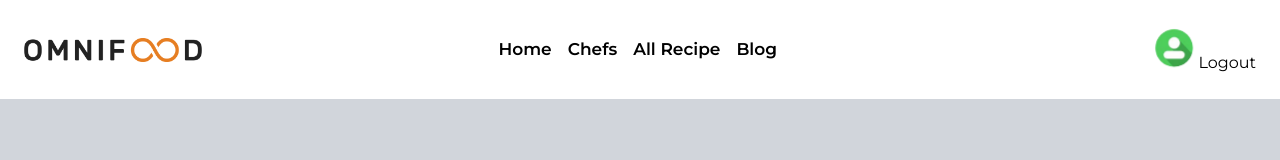
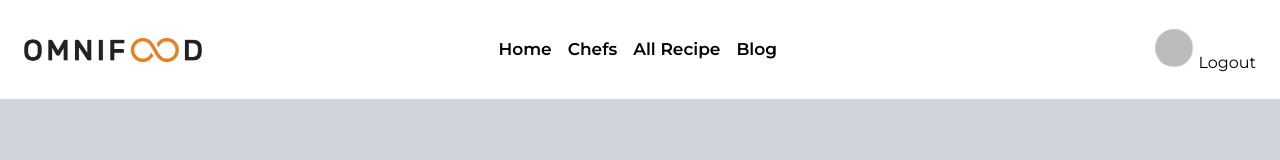
Before and after one commit to skmajumder/chef-recipe-hunter-client, a React (Vite) app: page /chefs/1 in a window 1280 px wide. Shown: the top 160 px of the page. Built offline with nearby package versions, Linux system fonts and the light colour scheme; no server answers; sample sign-in values are in the browser's storage.

Commit message:
User avatar and name show

```diff
--- a/src/components/Header/Header.jsx
+++ b/src/components/Header/Header.jsx
@@ -8,6 +8,8 @@ import { AuthContext } from "../../contexts/AuthProvider";
 const Header = () => {
   const [isOpen, setIsOpen] = useState(false);
   const { user, logout } = useContext(AuthContext);
+
+  const userAvatar = user?.photoURL || User;
 
   return (
     <nav className="flex items-center justify-between flex-wrap p-6">
@@ -74,7 +76,7 @@ const Header = () => {
               <div className="tooltip" data-tip={user?.displayName}>
                 <label tabIndex={0} className="btn btn-ghost btn-circle avatar">
                   <div className="w-10 rounded-full">
-                    <img src={User} />
+                    <img src={userAvatar} />
                   </div>
                 </label>
               </div>
--- a/src/components/Recipes/Recipes.jsx
+++ b/src/components/Recipes/Recipes.jsx
@@ -17,7 +17,6 @@ const Recipes = ({ recipe }) => {
     rating,
   } = recipe;
   return (
-    <>
     <div className="card w-full bg-base-100 shadow-xl">
       <figure>
         <img src={recipe_img} alt={recipe_name} />
@@ -48,7 +47,6 @@ const Recipes = ({ recipe }) => {
         </p>
       </div>
     </div>
-    </>
   );
 };
 
--- a/src/pages/Chefs/SingleChef.jsx
+++ b/src/pages/Chefs/SingleChef.jsx
@@ -9,8 +9,6 @@ const SingleChef = () => {
 
   const [chefDetails, setChefDetails] = useState([]);
   const [chefRecipes, setChefRecipes] = useState([]);
-
-  console.log(chefRecipes);
 
   useEffect(() => {
     fetch(`http://localhost:3000/chefs/${chefID}`)
@@ -36,7 +34,7 @@ const SingleChef = () => {
           <div className="hero min-h-16 bg-base-200">
             <div className="hero-content flex-col gap-12 lg:flex-row">
               <img src={picture} className="max-w-md rounded-lg shadow-2xl" />
-              <div>
+              <div className="chef-info">
                 <h1 className="text-5xl font-bold">{name}</h1>
                 <p className="py-6">{bio}</p>
                 <ul className="space-y-2">
--- a/src/pages/Home/Login/Login.jsx
+++ b/src/pages/Home/Login/Login.jsx
@@ -18,8 +18,6 @@ const Login = () => {
   const navigate = useNavigate();
 
   const destination = location?.state?.from?.pathname || "/";
-
-  console.log(destination);
 
   const handleEmail = (event) => {
     const emailInput = event.target.value;
--- a/src/routers/PrivateRouter.jsx
+++ b/src/routers/PrivateRouter.jsx
@@ -12,6 +12,9 @@ const PrivateRouter = ({ children }) => {
     return (
       <>
         <progress className="progress w-56"></progress>
+        <progress className="progress w-56"></progress>
+        <progress className="progress w-56"></progress>
+        <progress className="progress w-56"></progress>
       </>
     );
   }
```
Lines whose indentation alone changed are shown as unchanged.
